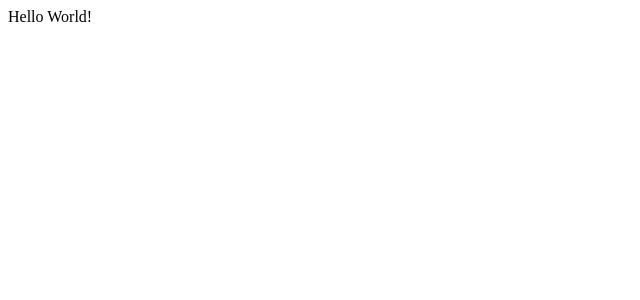
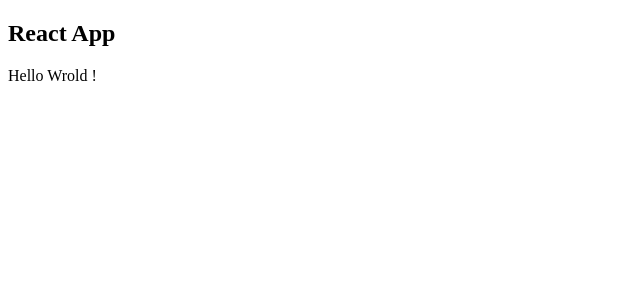
Before and after one commit to arshiya923/react-app, a React (Create React App) app: page / in a window 1280 px wide. Shown: the top 300 px of the page, without its empty margins (0-640 px from the left). Built offline with nearby package versions, Linux system fonts and the light colour scheme.

Commit message:
JSX Syntax

```diff
--- a/src/App.js
+++ b/src/App.js
@@ -2,11 +2,10 @@
 
 const App = () => {
     return(
-        React.createElement(
-            'div',
-            { id: 'main', className:'container'},
-            'Hello World!'
-        )
+        <div id='main' className='container'>
+            <h2>React App</h2>
+            <p>Hello Wrold !</p>
+        </div>
     )
 }
 
```
